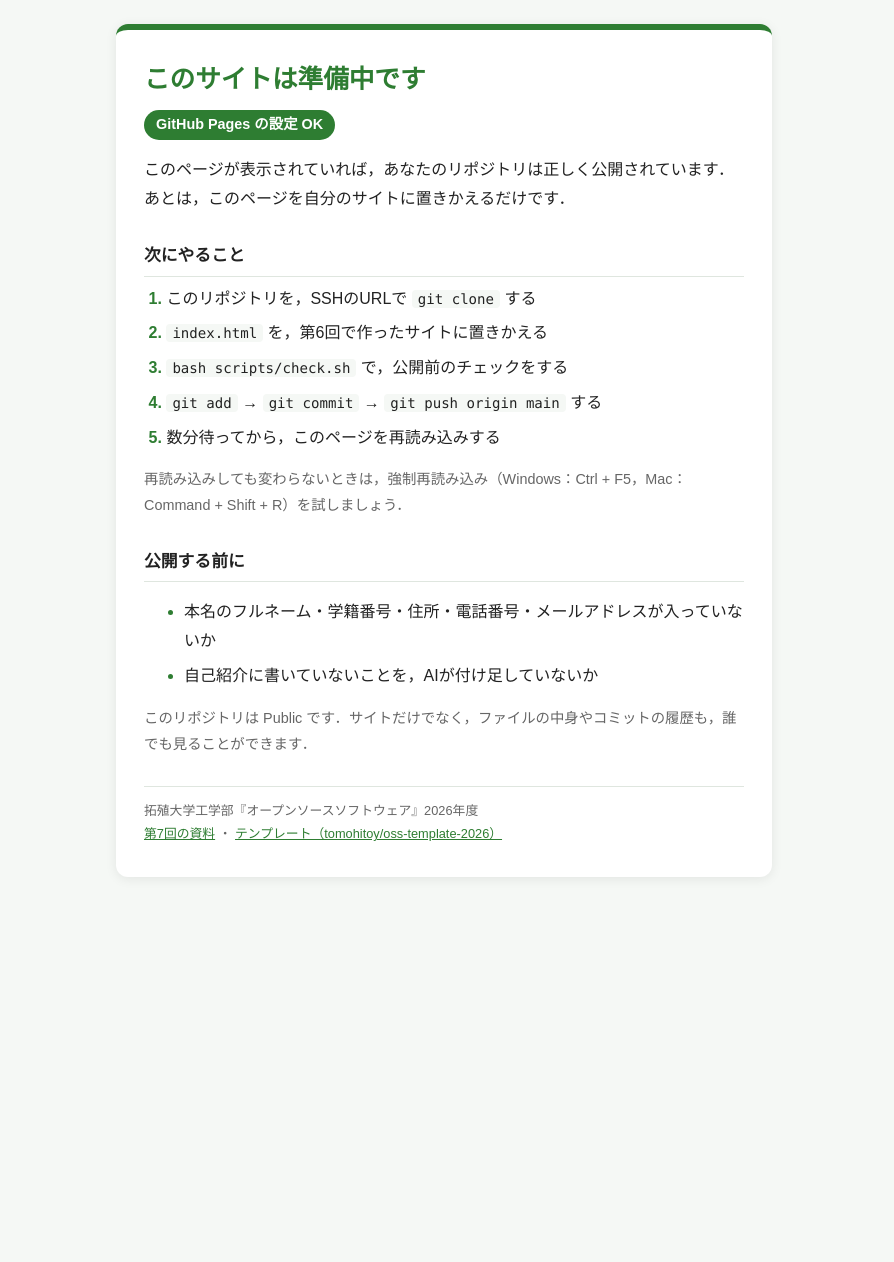
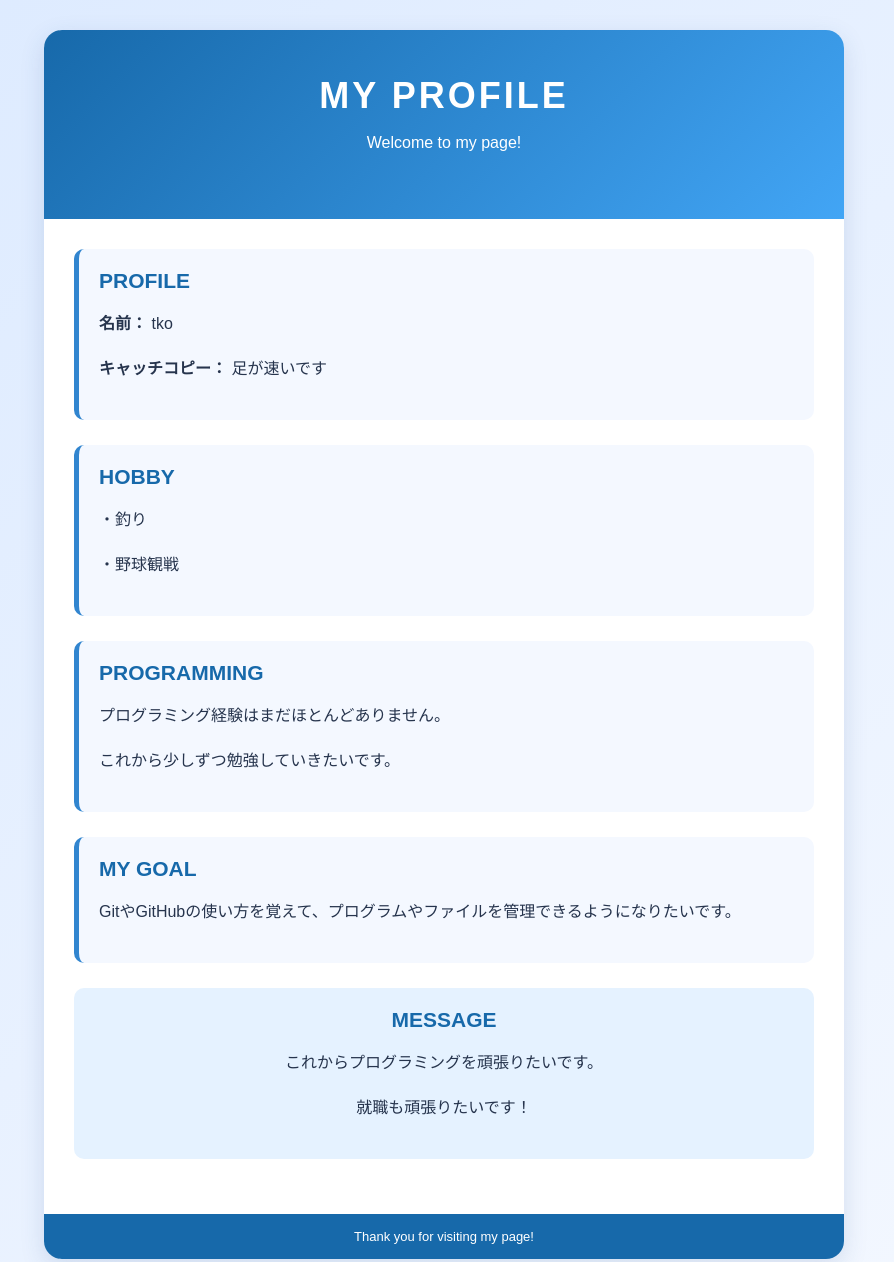
Before and after one commit to pubgtko8-ux/pubgtko8-ux.github.io, a plain HTML site: page index.html in a window 1280 px wide. Shown: the top 1262 px of the page, without its empty margins (196-1090 px from the left). Before the commit the page ends 901 px from the top, so only its background shows below. Drawn offline with Linux system fonts and the light colour scheme.

Commit message:
feat: 第6回で作ったサイトを公開する

```diff
--- a/index.html
+++ b/index.html
@@ -1,162 +1,138 @@
+
 <!DOCTYPE html>
-<!-- oss-template-2026:placeholder （この目印で，scripts/check.sh が「準備中」のページかどうかを見分けます） -->
-<!--
-  テンプレートの「準備中」のページです．
-  このページが https://ユーザー名.github.io/ に表示されたら，GitHub Pages の設定は成功です．
-  第7回の実習4で，このファイルを第6回で作った index.html に置きかえます．
--->
 <html lang="ja">
 <head>
   <meta charset="UTF-8">
-  <meta name="viewport" content="width=device-width, initial-scale=1">
-  <title>準備中</title>
+  <meta name="viewport" content="width=device-width, initial-scale=1.0">
+  <title>My Profile</title>
   <style>
-    /* ===== 色の設定 ===== */
-    :root {
-      --main-color: #2e7d32;  /* メインの色（見出し・番号） */
-      --bg-color: #f5f8f5;    /* ページの背景の色 */
-      --card-color: #ffffff;  /* カードの背景の色 */
-      --text-color: #222222;  /* 文字の色 */
-      --sub-color: #666666;   /* 補足の文字の色 */
-      --line-color: #dfe6df;  /* 区切り線の色 */
+    * {
+      box-sizing: border-box;
     }
 
-    /* パソコンやスマートフォンがダークモードのときの色 */
-    @media (prefers-color-scheme: dark) {
-      :root {
-        --main-color: #81c784;
-        --bg-color: #121512;
-        --card-color: #1e231e;
-        --text-color: #e8ece8;
-        --sub-color: #a0a8a0;
-        --line-color: #2f362f;
-      }
+    body {
+      margin: 0;
+      padding: 30px 15px;
+      font-family: Arial, "メイリオ", sans-serif;
+      background: linear-gradient(135deg, #dceaff, #f4f8ff);
+      color: #26344d;
     }
 
-    /* ページ全体：カードを画面のまんなかに置く */
-    body {
-      margin: 0;
-      min-height: 100vh;
-      display: flex;
-      align-items: center;
-      justify-content: center;
-      padding: 24px 16px;
-      box-sizing: border-box;
-      font-family: "Hiragino Sans", "Yu Gothic", "Meiryo", sans-serif;
-      line-height: 1.8;
-      color: var(--text-color);
-      background: var(--bg-color);
+    .container {
+      max-width: 800px;
+      margin: 0 auto;
+      background: white;
+      border-radius: 18px;
+      overflow: hidden;
+      box-shadow: 0 8px 25px rgba(40, 80, 140, 0.15);
     }
 
-    /* まんなかのカード */
-    main {
-      width: 100%;
-      max-width: 600px;
-      padding: 32px 28px;
-      background: var(--card-color);
-      border-top: 6px solid var(--main-color);
-      border-radius: 12px;
-      box-shadow: 0 2px 12px rgba(0, 0, 0, 0.08);
+    header {
+      padding: 45px 20px;
+      text-align: center;
+      color: white;
+      background: linear-gradient(135deg, #1769aa, #42a5f5);
     }
 
-    h1 {
-      margin: 0 0 4px;
-      font-size: clamp(1.3rem, 6vw, 1.6rem);  /* スマートフォンでは少し小さくする */
-      line-height: 1.4;
-      color: var(--main-color);
+    header h1 {
+      margin: 0;
+      font-size: 36px;
+      letter-spacing: 3px;
+    }
+
+    header p {
+      margin-top: 12px;
+      font-size: 16px;
+    }
+
+    main {
+      padding: 30px;
+    }
+
+    section {
+      margin-bottom: 25px;
+      padding: 20px;
+      background: #f4f8ff;
+      border-left: 5px solid #3185cf;
+      border-radius: 10px;
     }
 
     h2 {
-      margin: 28px 0 8px;
-      padding-bottom: 4px;
-      font-size: 1.05rem;
-      border-bottom: 1px solid var(--line-color);
+      margin-top: 0;
+      color: #1769aa;
+      font-size: 21px;
     }
 
-    /* 「設定は成功」のバッジ */
-    .badge {
-      display: inline-block;
-      margin: 8px 0 0;
-      padding: 2px 12px;
-      font-size: 0.9rem;
-      font-weight: bold;
-      color: var(--card-color);
-      background: var(--main-color);
-      border-radius: 999px;
+    p {
+      line-height: 1.8;
     }
 
-    /* 「次にやること」の番号つきリスト */
-    ol {
-      margin: 0;
-      padding-left: 1.4em;
-    }
-    li {
-      margin-bottom: 6px;
-    }
-    li::marker {
-      font-weight: bold;
-      color: var(--main-color);
+    .message {
+      text-align: center;
+      background: #e5f2ff;
+      border-left: none;
     }
 
-    /* コマンドの見た目 */
-    code {
-      padding: 1px 6px;
-      font-family: "SFMono-Regular", Consolas, monospace;
-      font-size: 0.88em;
-      background: var(--bg-color);
-      border-radius: 4px;
-      white-space: nowrap;  /* コマンドの途中で折り返さない */
+    footer {
+      padding: 15px;
+      text-align: center;
+      background: #1769aa;
+      color: white;
+      font-size: 13px;
     }
 
-    /* 補足の小さな文字 */
-    .sub {
-      font-size: 0.9rem;
-      color: var(--sub-color);
-    }
+    @media (max-width: 600px) {
+      header h1 {
+        font-size: 27px;
+      }
 
-    /* いちばん下の小さな文字 */
-    footer {
-      margin-top: 28px;
-      padding-top: 12px;
-      font-size: 0.8rem;
-      color: var(--sub-color);
-      border-top: 1px solid var(--line-color);
-    }
-    a {
-      color: var(--main-color);
+      main {
+        padding: 20px;
+      }
     }
   </style>
 </head>
 <body>
-  <main>
-    <h1>このサイトは準備中です</h1>
-    <p class="badge">GitHub Pages の設定 OK</p>
-    <p>このページが表示されていれば，あなたのリポジトリは正しく公開されています．
-      あとは，このページを自分のサイトに置きかえるだけです．</p>
+  <div class="container">
+    <header>
+      <h1>MY PROFILE</h1>
+      <p>Welcome to my page!</p>
+    </header>
 
-    <h2>次にやること</h2>
-    <ol>
-      <li>このリポジトリを，SSHのURLで <code>git clone</code> する</li>
-      <li><code>index.html</code> を，第6回で作ったサイトに置きかえる</li>
-      <li><code>bash scripts/check.sh</code> で，公開前のチェックをする</li>
-      <li><code>git add</code> → <code>git commit</code> → <code>git push origin main</code> する</li>
-      <li>数分待ってから，このページを再読み込みする</li>
-    </ol>
-    <p class="sub">再読み込みしても変わらないときは，強制再読み込み（Windows：Ctrl + F5，Mac：Command + Shift + R）を試しましょう．</p>
+    <main>
+      <section>
+        <h2>PROFILE</h2>
+        <p><strong>名前：</strong> tko</p>
+        <p><strong>キャッチコピー：</strong> 足が速いです</p>
+      </section>
 
-    <h2>公開する前に</h2>
-    <ul>
-      <li>本名のフルネーム・学籍番号・住所・電話番号・メールアドレスが入っていないか</li>
-      <li>自己紹介に書いていないことを，AIが付け足していないか</li>
-    </ul>
-    <p class="sub">このリポジトリは Public です．サイトだけでなく，ファイルの中身やコミットの履歴も，誰でも見ることができます．</p>
+      <section>
+        <h2>HOBBY</h2>
+        <p>・釣り</p>
+        <p>・野球観戦</p>
+      </section>
+
+      <section>
+        <h2>PROGRAMMING</h2>
+        <p>プログラミング経験はまだほとんどありません。</p>
+        <p>これから少しずつ勉強していきたいです。</p>
+      </section>
+
+      <section>
+        <h2>MY GOAL</h2>
+        <p>GitやGitHubの使い方を覚えて、プログラムやファイルを管理できるようになりたいです。</p>
+      </section>
+
+      <section class="message">
+        <h2>MESSAGE</h2>
+        <p>これからプログラミングを頑張りたいです。</p>
+        <p>就職も頑張りたいです！</p>
+      </section>
+    </main>
 
     <footer>
-      拓殖大学工学部『オープンソースソフトウェア』2026年度<br>
-      <a href="https://github.com/tomohitoy/oss-practice-2026/blob/main-07/chap07/README.md">第7回の資料</a>
-      ・
-      <a href="https://github.com/tomohitoy/oss-template-2026">テンプレート（tomohitoy/oss-template-2026）</a>
+      Thank you for visiting my page!
     </footer>
-  </main>
+  </div>
 </body>
 </html>
```
